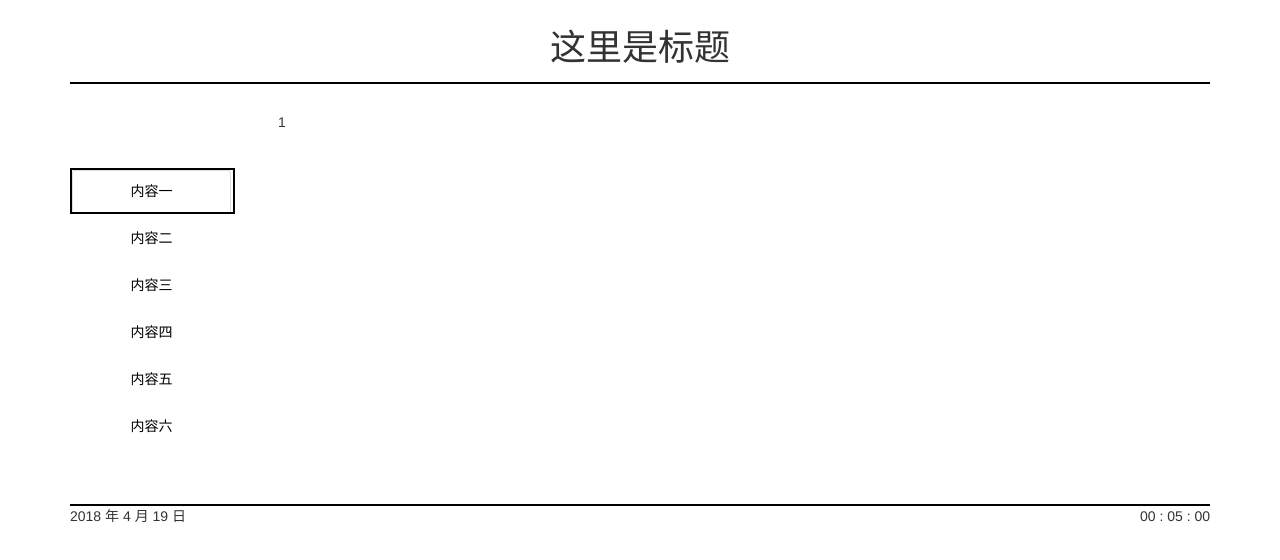
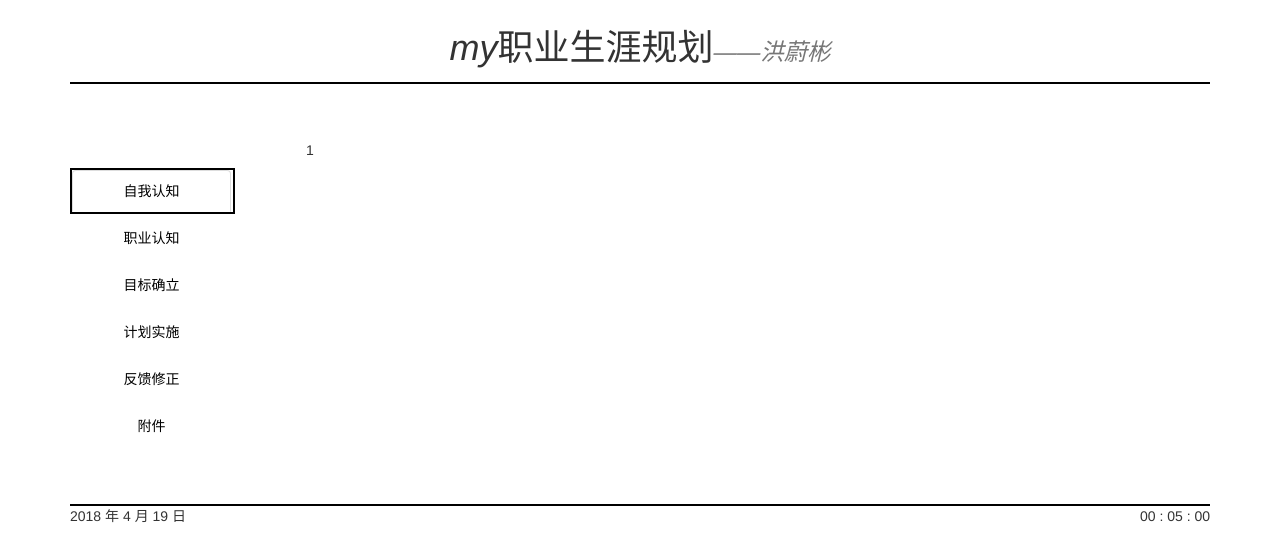
Before and after one commit to wavedanger/personalintroduce, a plain HTML site: page index.html in a window 1280 px wide. Drawn offline with Linux system fonts and the light colour scheme.

Commit message:
更改了内容标题，加了附件

```diff
--- a/index.html
+++ b/index.html
@@ -13,7 +13,7 @@
 		<div class="row">
 			<div class="col-md-12 hidden-xs">
 				<div class="headtoolbar">
-					<h1 class="text-center ">这里是标题</h1>
+					<h1 class="text-center "><i>my</i>职业生涯规划<small><i>——洪蔚彬</i></small></h1>
 				</div>
 			</div>
 		</div>
@@ -22,12 +22,12 @@
 		<div class="row">
 			<div class="col-md-2 col-xs-4">
 				<ul class="nav nav-tabs nav-stacked text-center">
-				 <li class="active"><a href="#article1" data-toggle="tab">内容一</a></li>
-				 <li class=""><a href="#article2" data-toggle="tab">内容二</a></li>
-				 <li class=""><a href="#article3" data-toggle="tab">内容三</a></li>
-				 <li class=""><a href="#article4" data-toggle="tab">内容四</a></li>
-				 <li class=""><a href="#article5" data-toggle="tab">内容五</a></li>
-				 <li class=""><a href="#article6" data-toggle="tab">内容六</a></li>
+				 <li class="active"><a href="#article1" data-toggle="tab">自我认知</a></li>
+				 <li class=""><a href="#article2" data-toggle="tab">职业认知</a></li>
+				 <li class=""><a href="#article3" data-toggle="tab">目标确立</a></li>
+				 <li class=""><a href="#article4" data-toggle="tab">计划实施</a></li>
+				 <li class=""><a href="#article5" data-toggle="tab">反馈修正</a></li>
+				 <li class=""><a href="#article6" data-toggle="tab">附件</a></li>
 			 </ul>
 			</div>
 			<div class="col-md-10  col-xs-8 tab-content">
@@ -58,7 +58,7 @@
 				</div>
 				<div id="article6" class="tab-pane fade">
 					<div class="content">
-						<p>6</p>
+						<p><a href="应聘前端工程师_洪蔚彬.pdf" target="_black">我的简历</a></p>
 					</div>
 				</div>
 			</div>
--- a/lib/style.css
+++ b/lib/style.css
@@ -33,7 +33,7 @@ ul.nav li.active a{
 	color:#000;
 }
 .col-md-10{
-	padding:2em;
+	padding:4em;
 }
 .footerbar{
 	border-top:2px solid #000;
```
Also changed, not shown: 1 other file.
